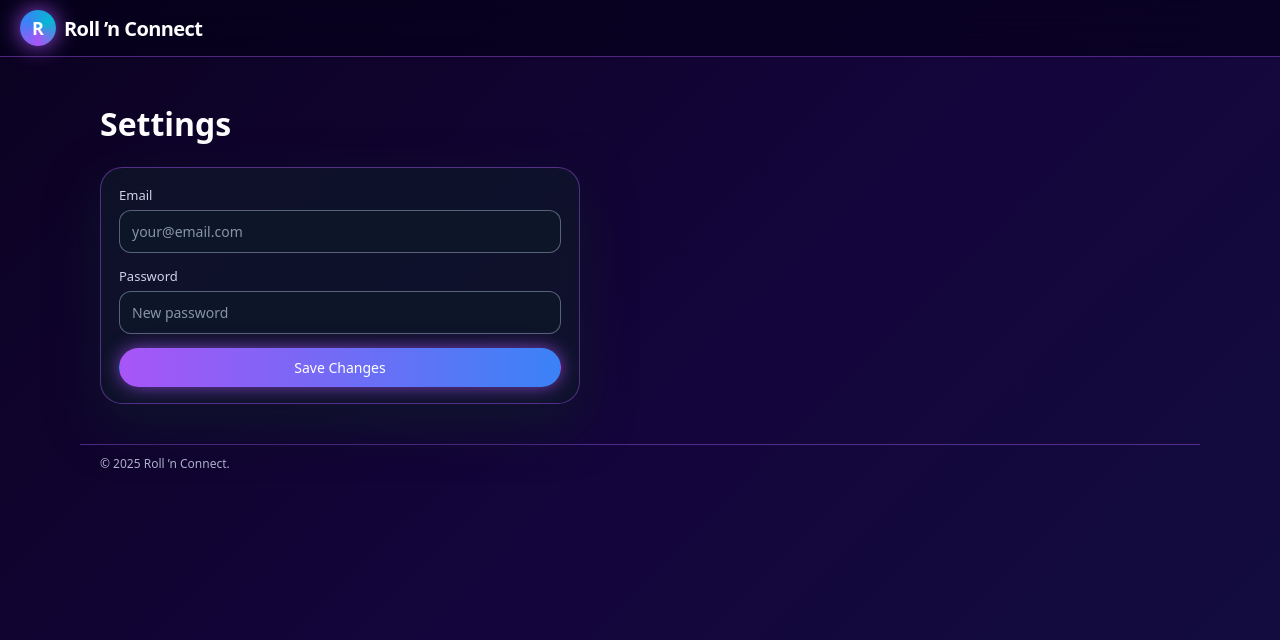
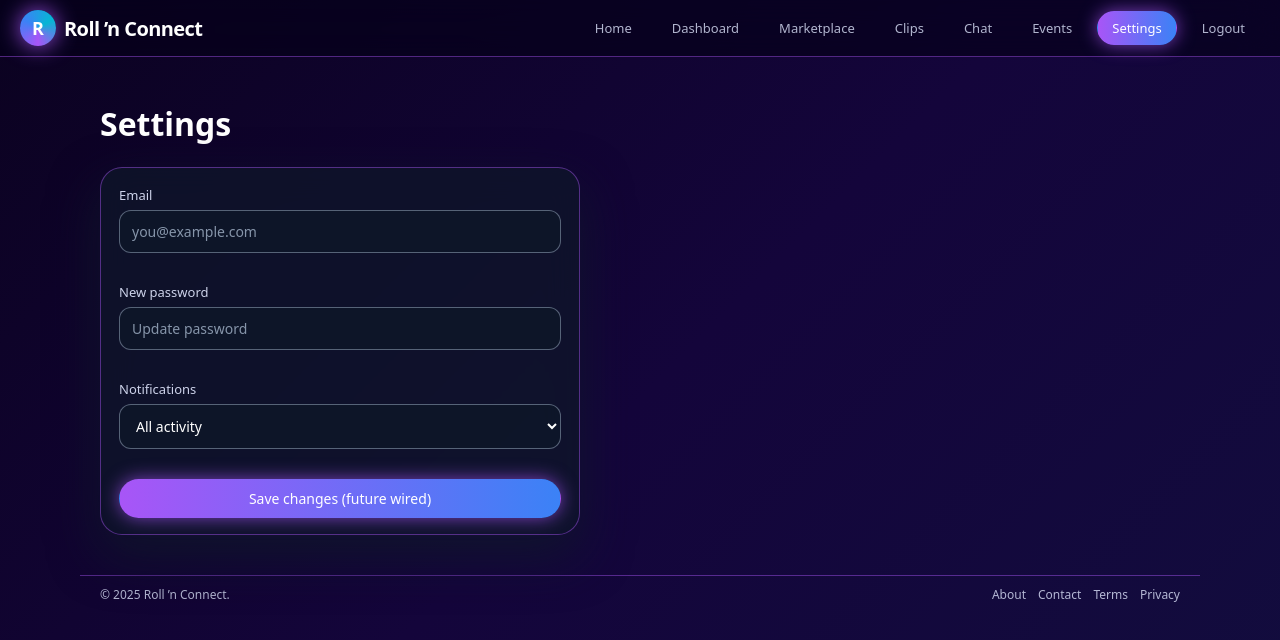
Before and after one commit to boardwalkclay1/RollnConnect, a plain HTML site: page roll_app/settings.html in a window 1280 px wide. Drawn offline with Linux system fonts and the light colour scheme.

Commit message:
Update settings.html

```diff
--- a/roll_app/settings.html
+++ b/roll_app/settings.html
@@ -1,37 +1,76 @@
 <!DOCTYPE html>
 <html lang="en">
 <head>
+  <meta charset="UTF-8" />
   <title>Settings – Roll ’n Connect</title>
+  <meta name="viewport" content="width=device-width, initial-scale=1.0" />
   <link rel="stylesheet" href="rollnconnect.css" />
 </head>
 <body>
-
+<div class="app-shell">
   <header>
     <div class="brand">
       <div class="brand-logo">R</div>
       <div class="brand-name">Roll ’n Connect</div>
     </div>
+    <nav class="nav-links">
+      <a href="index.html" class="nav-link">Home</a>
+      <a href="dashboard.html" class="nav-link">Dashboard</a>
+      <a href="marketplace.html" class="nav-link">Marketplace</a>
+      <a href="clips-feed.html" class="nav-link">Clips</a>
+      <a href="chat.html" class="nav-link">Chat</a>
+      <a href="events.html" class="nav-link">Events</a>
+      <a href="settings.html" class="nav-link nav-link-primary">Settings</a>
+      <a href="login.html" class="nav-link">Logout</a>
+    </nav>
   </header>
 
-<div class="page">
+  <main class="page">
     <h1>Settings</h1>
 
-  <div class="card" style="max-width: 480px;">
-    <label>Email</label>
-    <input type="email" placeholder="your@email.com">
+    <div class="card max-w-narrow">
+      <form class="stack-md">
+        <div>
+          <label for="settings-email">Email</label>
+          <input id="settings-email" type="email" placeholder="you@example.com" />
+        </div>
 
-    <label>Password</label>
-    <input type="password" placeholder="New password">
+        <div>
+          <label for="settings-password">New password</label>
+          <input id="settings-password" type="password" placeholder="Update password" />
+        </div>
 
-    <button class="btn btn-primary" style="width: 100%;">Save Changes</button>
+        <div>
+          <label for="settings-notify">Notifications</label>
+          <select id="settings-notify">
+            <option>All activity</option>
+            <option>Only mentions & DMs</option>
+            <option>No notifications</option>
+          </select>
         </div>
+
+        <button type="button" class="btn btn-primary" style="width: 100%;">
+          Save changes (future wired)
+        </button>
+      </form>
     </div>
+  </main>
 
   <footer>
     <div class="footer-row">
-    <span>© 2025 Roll ’n Connect.</span>
+      <span>© <span id="year"></span> Roll ’n Connect.</span>
+      <div class="footer-links">
+        <button class="footer-link">About</button>
+        <button class="footer-link">Contact</button>
+        <button class="footer-link">Terms</button>
+        <button class="footer-link">Privacy</button>
+      </div>
     </div>
   </footer>
+</div>
 
+<script>
+  document.getElementById("year").textContent = new Date().getFullYear();
+</script>
 </body>
 </html>
```
Lines whose indentation alone changed are shown as unchanged.
